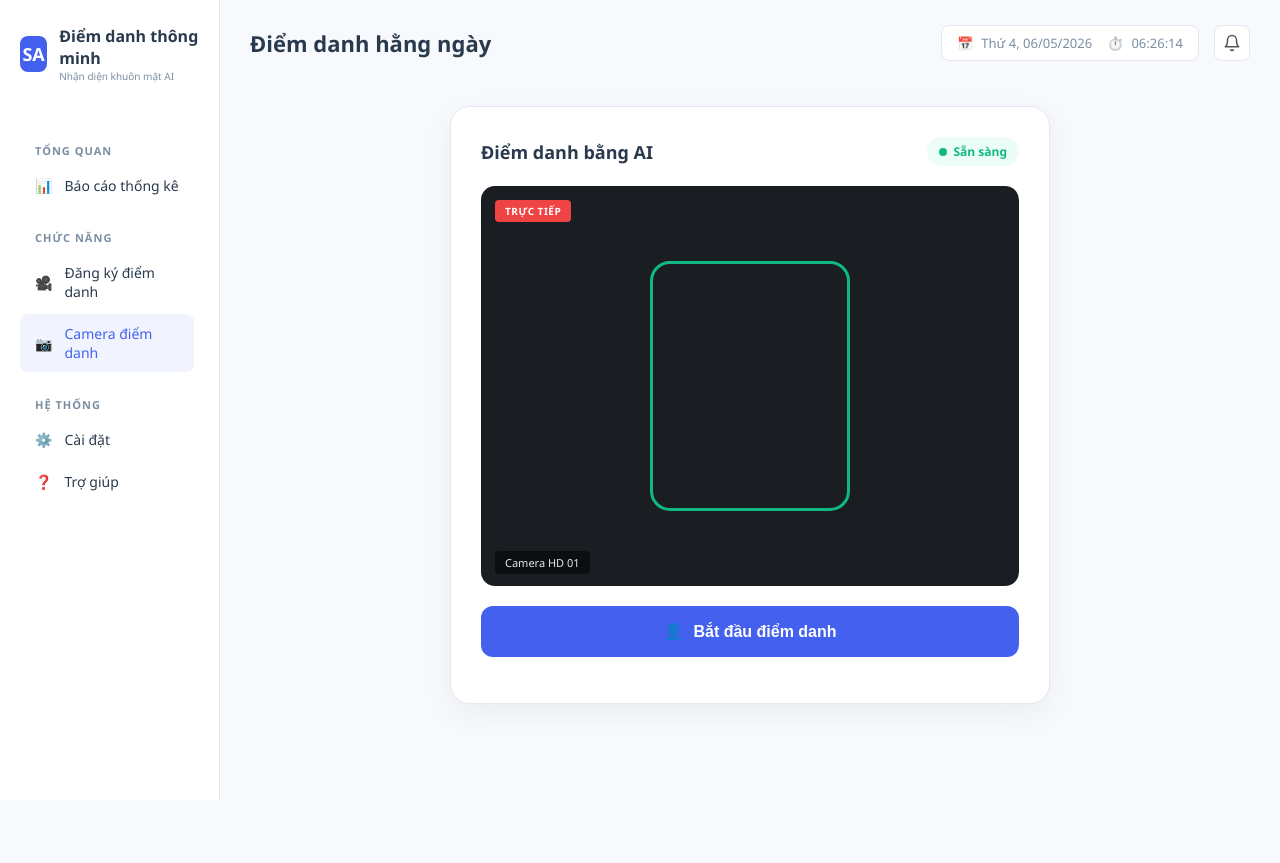
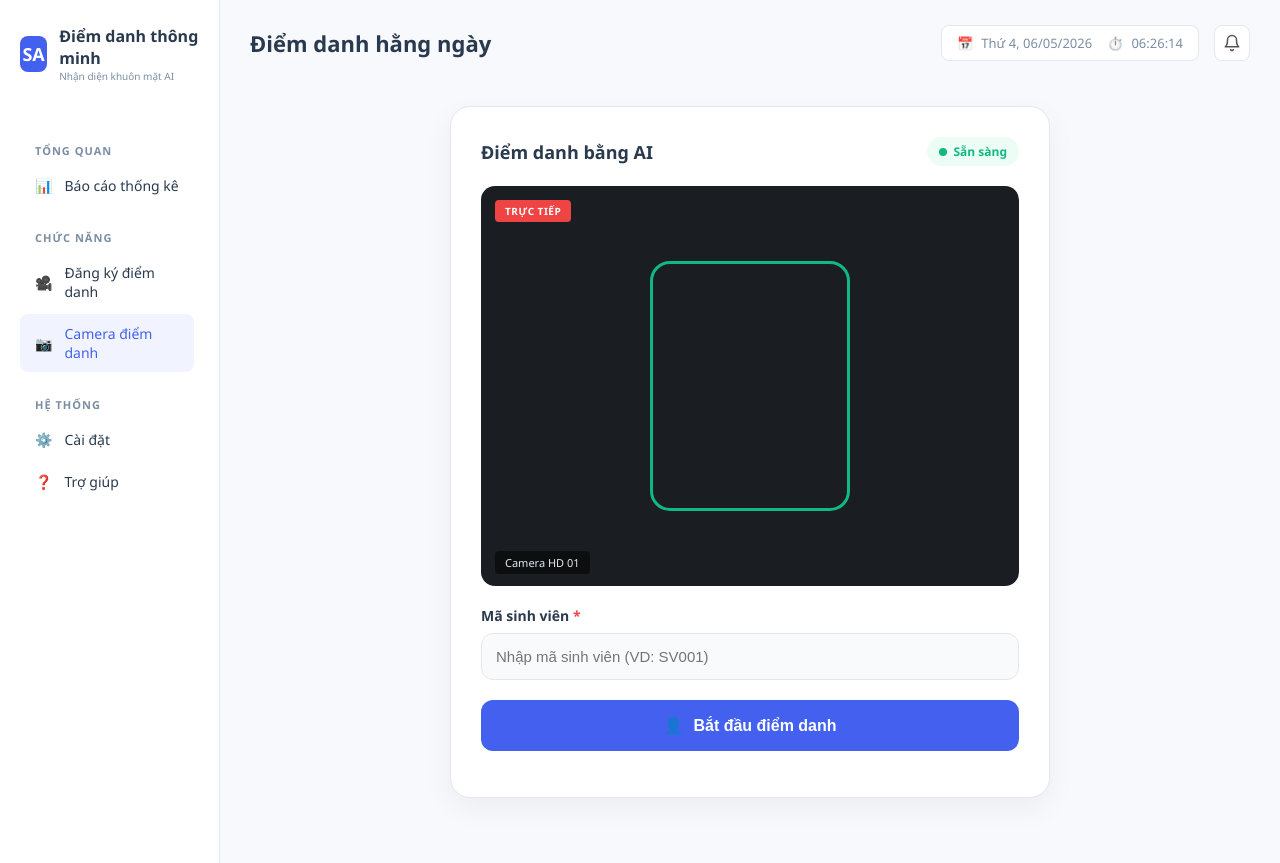
Before and after one commit to LeVietThanh1412/BTL-2526II_AIT3004_2-smart_attendance_system, a Vue app in the folder frontend/: page /checkin in a window 1280 px wide. Before the commit the page ends 800 px from the top, so only its background shows below. Built offline with nearby package versions, Linux system fonts and the light colour scheme; no server answers.

Commit message:
sua_frontend

```diff
--- a/frontend/src/user/CheckIn.vue
+++ b/frontend/src/user/CheckIn.vue
@@ -18,6 +18,19 @@
                         <div class="video-live-tag">TRỰC TIẾP</div>
                         <div class="face-frame"></div>
                         <div class="video-camera-info">Camera HD 01</div>
+                    </div>
+
+                    <div class="input-group">
+                        <label for="studentIdInput">Mã sinh viên <span class="required">*</span></label>
+                        <input
+                            id="studentIdInput"
+                            v-model="studentId"
+                            type="text"
+                            placeholder="Nhập mã sinh viên (VD: SV001)"
+                            class="student-id-input"
+                            :disabled="isProcessing"
+                            @keyup.enter="handleCheckIn"
+                        />
                     </div>
 
                     <button class="checkin-btn" :disabled="isProcessing" @click="handleCheckIn">
@@ -50,6 +63,9 @@ const canvasEl = ref(null)
 const isProcessing = ref(false)
 const result = ref(null)
 
+// Khai báo biến reactive để lưu trữ mã sinh viên
+const studentId = ref('')
+
 let videoStream = null
 
 // === Bật webcam khi vào trang ===
@@ -73,6 +89,23 @@ const startWebcam = async () => {
 // === Chụp ảnh & gửi backend AI ===
 const handleCheckIn = async () => {
     if (!videoEl.value || !canvasEl.value) return
+
+    // ========================================================
+    // YÊU CẦU 2: CHẶN THAO TÁC GỬI ẢNH NẾU CHƯA CÓ STUDENT_ID HỢP LỆ
+    // ========================================================
+    if (!studentId.value || !studentId.value.trim()) {
+        const now = new Date()
+        result.value = {
+            userName: 'Lỗi nhập liệu',
+            checkInTime: `${formatTime(now)} - ${formatShortDate(now)}`,
+            statusText: 'Thiếu mã sinh viên!',
+            isError: true,
+        }
+        // Tự động focus lại vào ô nhập cho người dùng
+        document.getElementById('studentIdInput')?.focus()
+        return
+    }
+
     isProcessing.value = true
     result.value = null
 
@@ -84,22 +117,34 @@ const handleCheckIn = async () => {
     const base64 = canvas.toDataURL('image/jpeg', 0.9)
 
     try {
-        const res = await submitCheckIn(base64)
+        // ========================================================
+        // YÊU CẦU 3: GỬI STUDENT_ID KÈM THEO ẢNH LÊN BACKEND
+        // ========================================================
+        // Truyền cả base64 ảnh và student_id (đã xóa khoảng trắng thừa) vào hàm API
+        const res = await submitCheckIn(base64, studentId.value.trim())
+
         const now = new Date()
         result.value = {
-            userName: res.student_id ? `Mã SV: ${res.student_id}` : 'Đã nhận diện khuôn mặt',
+            userName: res.student_name ? `SV: ${res.student_name}` : `Mã SV: ${studentId.value.trim()}`,
             checkInTime: `${formatTime(now)} - ${formatShortDate(now)}`,
             statusText: res.message || (res.status === 'success' ? 'Điểm danh thành công!' : 'Điểm danh thất bại!'),
             isError: res.status !== 'success',
         }
+
+        // Điểm danh thành công thì có thể xóa trống ô nhập (tùy chọn)
+        // studentId.value = ''
+
     } catch (err) {
         console.error('[v0] Lỗi gửi điểm danh:', err.message)
         const now = new Date()
-        const fallbackMessage = err?.response?.data?.detail || 'Không thể kết nối máy chủ điểm danh.'
+
+        // YÊU CẦU 4: Đọc chi tiết thông báo lỗi từ Backend trả về (Ví dụ: Không tồn tại, Điểm thấp...)
+        const backendErrorMessage = err?.response?.data?.message || err?.response?.data?.detail || 'Không thể kết nối máy chủ điểm danh.'
+
         result.value = {
-            userName: 'Không thể nhận diện',
+            userName: 'Điểm danh thất bại',
             checkInTime: `${formatTime(now)} - ${formatShortDate(now)}`,
-            statusText: fallbackMessage,
+            statusText: backendErrorMessage, // Hiển thị rõ lỗi cụ thể lên màn hình
             isError: true,
         }
     } finally {
@@ -230,6 +275,49 @@ main.content {
     border-radius: 4px;
 }
 
+/* --- Thêm CSS mới cho Ô Nhập Mã Sinh Viên --- */
+.input-group {
+    margin-bottom: 20px;
+    display: flex;
+    flex-direction: column;
+    gap: 8px;
+    text-align: left;
+}
+
+.input-group label {
+    font-size: 14px;
+    font-weight: 600;
+    color: #2a3a4e; /* Màu chữ chính phối hợp theo template */
+}
+
+.input-group label .required {
+    color: var(--danger-color);
+}
+
+.student-id-input {
+    width: 100%;
+    padding: 14px;
+    border: 1px solid var(--border-color);
+    border-radius: 12px;
+    font-size: 15px;
+    outline: none;
+    box-sizing: border-box;
+    transition: border-color 0.2s, box-shadow 0.2s;
+    background-color: #f8fafc;
+}
+
+.student-id-input:focus {
+    border-color: var(--primary-color);
+    box-shadow: 0 0 0 3px rgba(67, 97, 238, 0.15);
+    background-color: #ffffff;
+}
+
+.student-id-input:disabled {
+    background-color: #e2e8f0;
+    cursor: not-allowed;
+    opacity: 0.7;
+}
+
 .checkin-btn {
     width: 100%;
     background-color: var(--primary-color);
```
